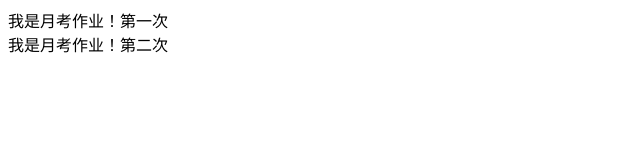
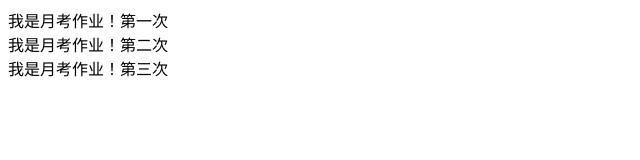
Before and after one commit to chengyan1989/1601N, a plain HTML site: page 月考——成妍/index.html in a window 1280 px wide. Shown: the whole page, without its empty margins (0-640 px from the left). Drawn offline with Linux system fonts and the light colour scheme.

Commit message:
我是第三次

```diff
--- a/月考——成妍/index.html
+++ b/月考——成妍/index.html
@@ -11,6 +11,7 @@
 <body>
     <div> 我是月考作业！第一次</div>
     <div> 我是月考作业！第二次</div>
+    <div> 我是月考作业！第三次</div>
 
 </body>
 
```
